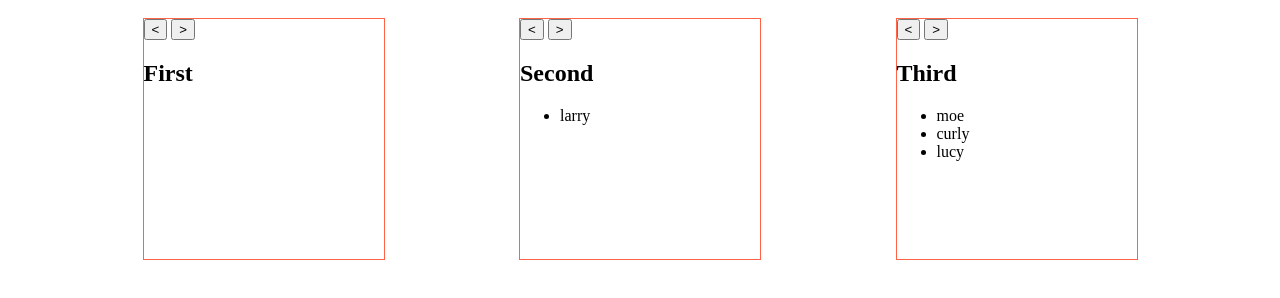
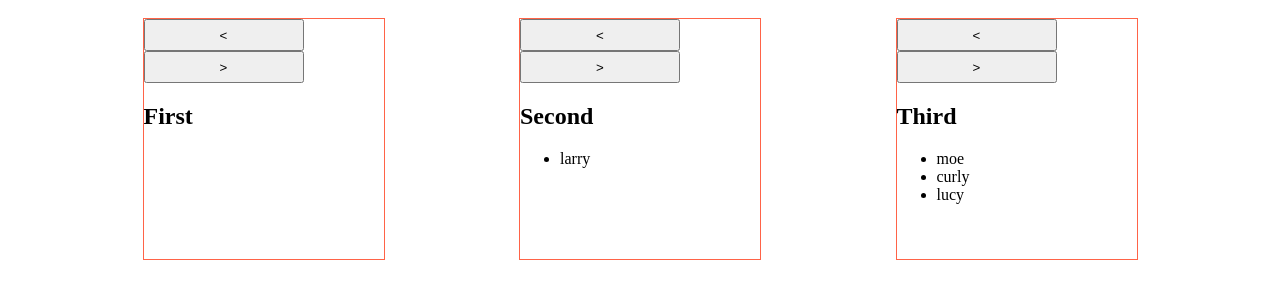
Before and after one commit to mattrgarcia/acme-first-second-third, a plain HTML site: page index.html in a window 1280 px wide. Shown: the part 48-346 px from the top of the page. Drawn offline with Linux system fonts and the light colour scheme.

Commit message:
added button style

```diff
--- a/index.html
+++ b/index.html
@@ -19,6 +19,10 @@
         border: 1px solid tomato;
         width: 15rem;
         height: 15rem;
+      }
+      button {
+        width: 10rem;
+        height: 2rem;
       }
     </style>
   </head>
```
